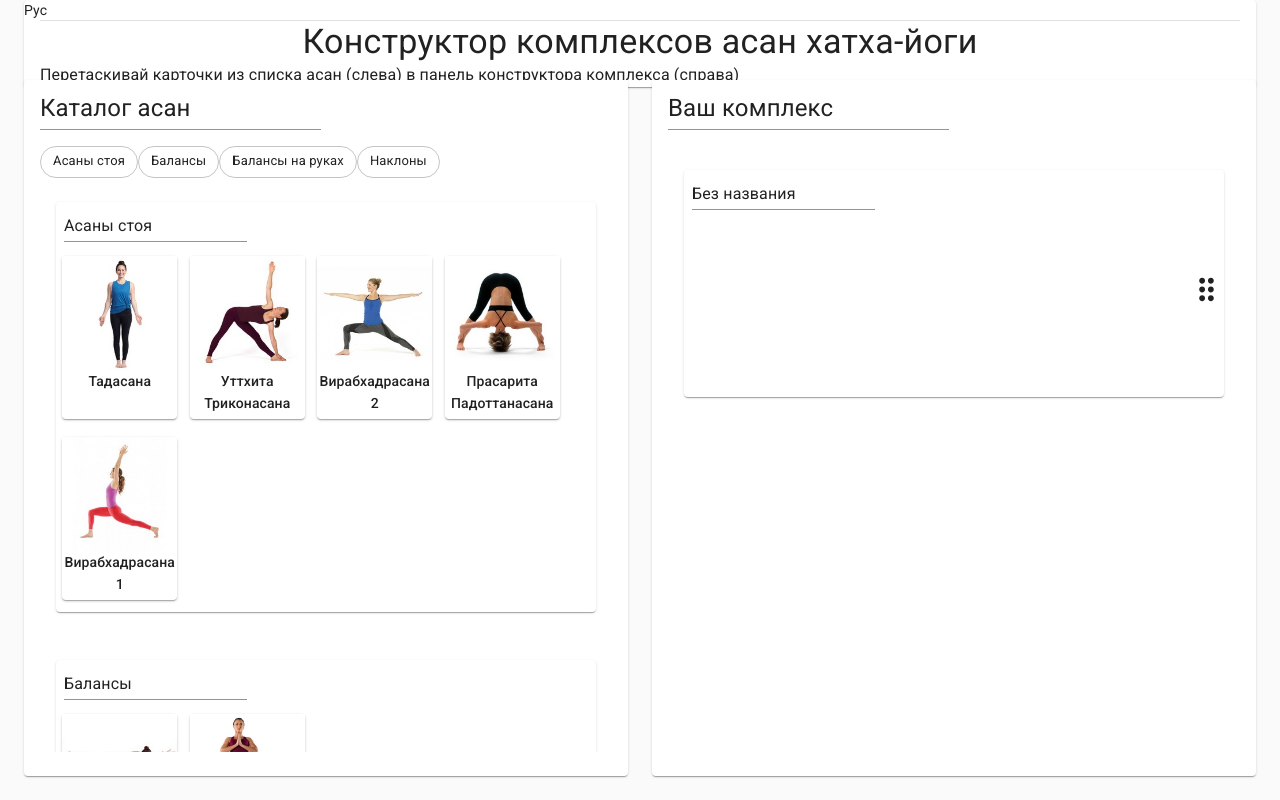
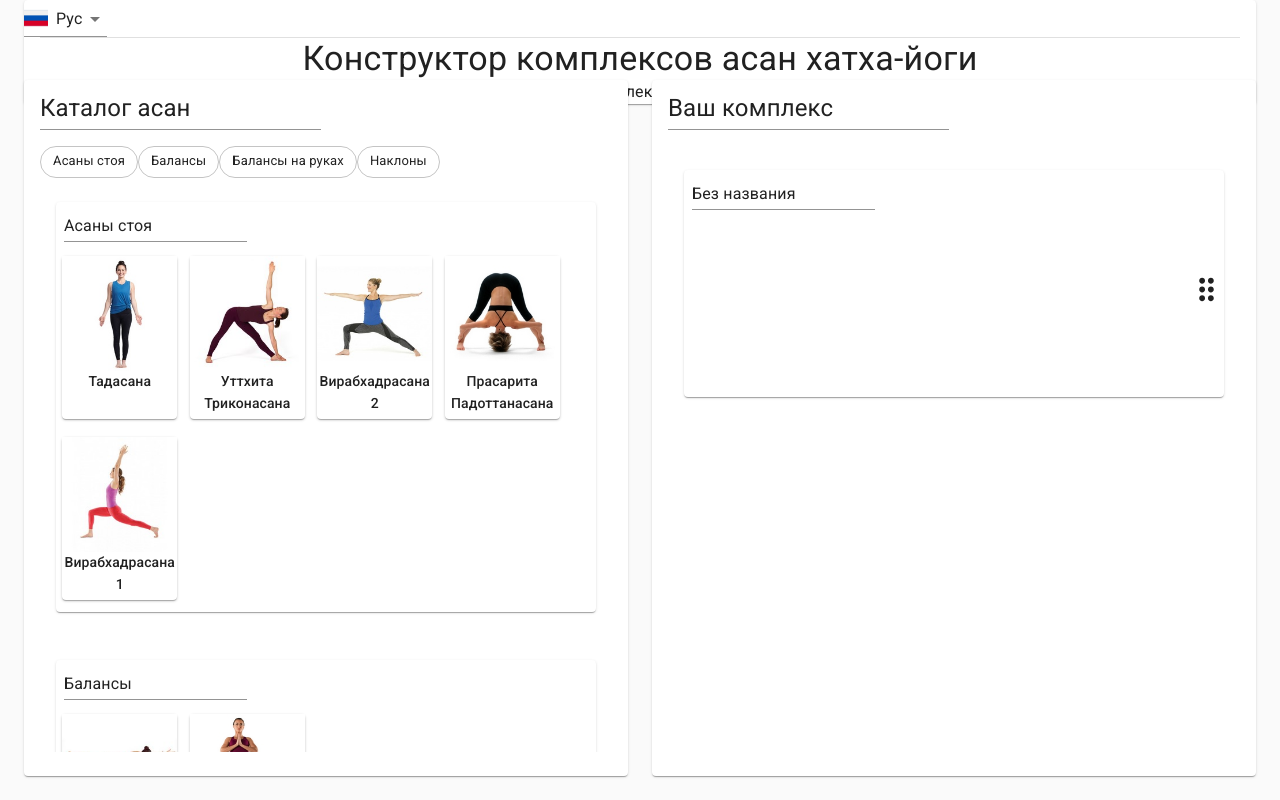
Before and after one commit to Zadovsky/YogaSequenceBuilder, a React (Create React App) app: page / in a window 1280 px wide. Built offline with nearby package versions, Linux system fonts and the light colour scheme.

Commit message:
Оформил LanguageChooser

```diff
--- a/src/components/LanguageChooser.css
+++ b/src/components/LanguageChooser.css
@@ -0,0 +1,13 @@
+.langItemWrapper {
+  display: flex;
+  align-items: center;
+}
+
+.langItemWrapper p {
+  margin: 0;
+}
+
+.langItemWrapper img {
+  width: 24px;
+  margin-right: 8px;
+}
--- a/src/components/LanguageChooser.js
+++ b/src/components/LanguageChooser.js
@@ -1,6 +1,23 @@
 import React from "react";
+import Select from "@material-ui/core/Select";
+import MenuItem from "@material-ui/core/MenuItem";
 import "./LanguageChooser.css";
 
 export default function LanguageChooser(props) {
-  return <div>Рус</div>;
+  return (
+    <Select value="ru">
+      <MenuItem value="ru">
+        <div className="langItemWrapper">
+          <img src="/img/rusflag.png" alt="flag"></img>
+          <p>Рус</p>
+        </div>
+      </MenuItem>
+      <MenuItem value="en">
+        <div className="langItemWrapper">
+          <img src="/img/engflag.png" alt="flag"></img>
+          <p>Eng</p>
+        </div>
+      </MenuItem>
+    </Select>
+  );
 }
```
Also changed, not shown: public/img/engflag.png (added), public/img/rusflag.png (added).
